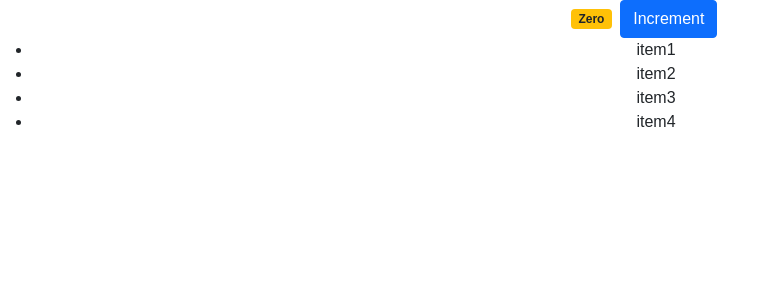
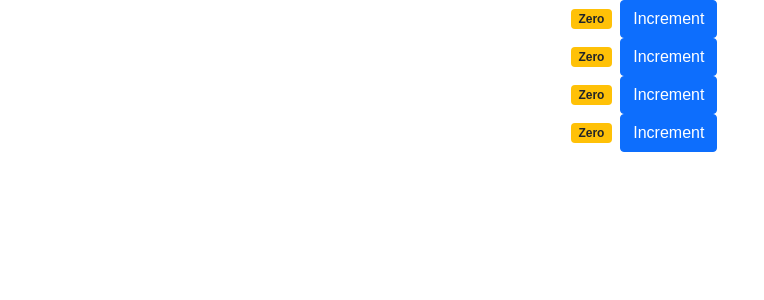
Before and after one commit to berkaynarin/Shopping-List-with-React, a React (Create React App) app: page / in a window 1280 px wide. Shown: the top 300 px of the page, without its empty margins (0-764 px from the left). Built offline with nearby package versions, Linux system fonts and the light colour scheme.

Commit message:
Changed class components to function components and mapped new counters with new state

```diff
--- a/src/App.js
+++ /dev/null
@@ -1,45 +0,0 @@
-import React, { useState } from "react";
-import "./styles.css";
-import { Component } from "react";
-
-class App extends Component {
-  state = {
-    count: 0,
-    tags: ["item1", "item2", "item3", "item4"]
-  };
-
-  handleIncrement = () => {
-    this.setState({ count: this.state.count + 1 });
-    //Increments the state
-  };
-
-  render() {
-    return (
-      <div className="App">
-        <span className={this.getBadgeClasses()}>{this.handleZero()}</span>
-        <button onClick={this.handleIncrement} className="btn btn-primary">
-          Increment
-        </button>
-        <ul>
-          {this.state.tags.map((item) => (
-            <li key={item}>{item}</li>
-          ))}
-        </ul>
-      </div>
-    );
-  }
-
-  getBadgeClasses() {
-    let classes = "badge text-dark m-2 bg-";
-    classes += this.state.count === 0 ? "warning" : "primary";
-    //check the count and then add a bootstrap class to change the badge
-    return classes;
-  }
-
-  handleZero() {
-    const { count } = this.state;
-    return count === 0 ? "Zero" : count;
-  }
-}
-
-export default App;
--- /dev/null
+++ b/src/components/App.jsx
@@ -0,0 +1,21 @@
+import React, { useState } from "react";
+import Counter from "./Counter";
+
+function App() {
+  const [items, setItems] = useState([
+    { id: 1, value: 0 },
+    { id: 2, value: 0 },
+    { id: 3, value: 0 },
+    { id: 4, value: 0 }
+  ]);
+
+  return (
+    <div>
+      {items.map((counter) => {
+        return <Counter key={items.id} />;
+      })}
+    </div>
+  );
+}
+
+export default App;
--- /dev/null
+++ b/src/components/Counter.jsx
@@ -0,0 +1,35 @@
+import React, { useState } from "react";
+import "/src/styles.css";
+
+function Counter() {
+  const [count, setCount] = useState(0);
+
+  function handleZero() {
+    return count === 0 ? "Zero" : count;
+  }
+
+  function getBadgeClasses() {
+    let classes = "badge text-dark m-2 bg-";
+    classes += count === 0 ? "warning" : "primary";
+    //check the count and then add a bootstrap class to change the badge
+    return classes;
+  }
+
+  function handleIncrement() {
+    setCount((prevValue) => {
+      return prevValue + 1;
+    });
+    //Increments state by 1
+  }
+
+  return (
+    <div className="App">
+      <span className={getBadgeClasses()}>{handleZero()}</span>
+      <button onClick={handleIncrement} className="btn btn-primary">
+        Increment
+      </button>
+    </div>
+  );
+}
+
+export default Counter;
--- a/src/index.js
+++ b/src/index.js
@@ -1,7 +1,6 @@
 import { StrictMode } from "react";
 import ReactDOM from "react-dom";
-
-import App from "./App";
+import App from "./components/App";
 
 const rootElement = document.getElementById("root");
 ReactDOM.render(
```
